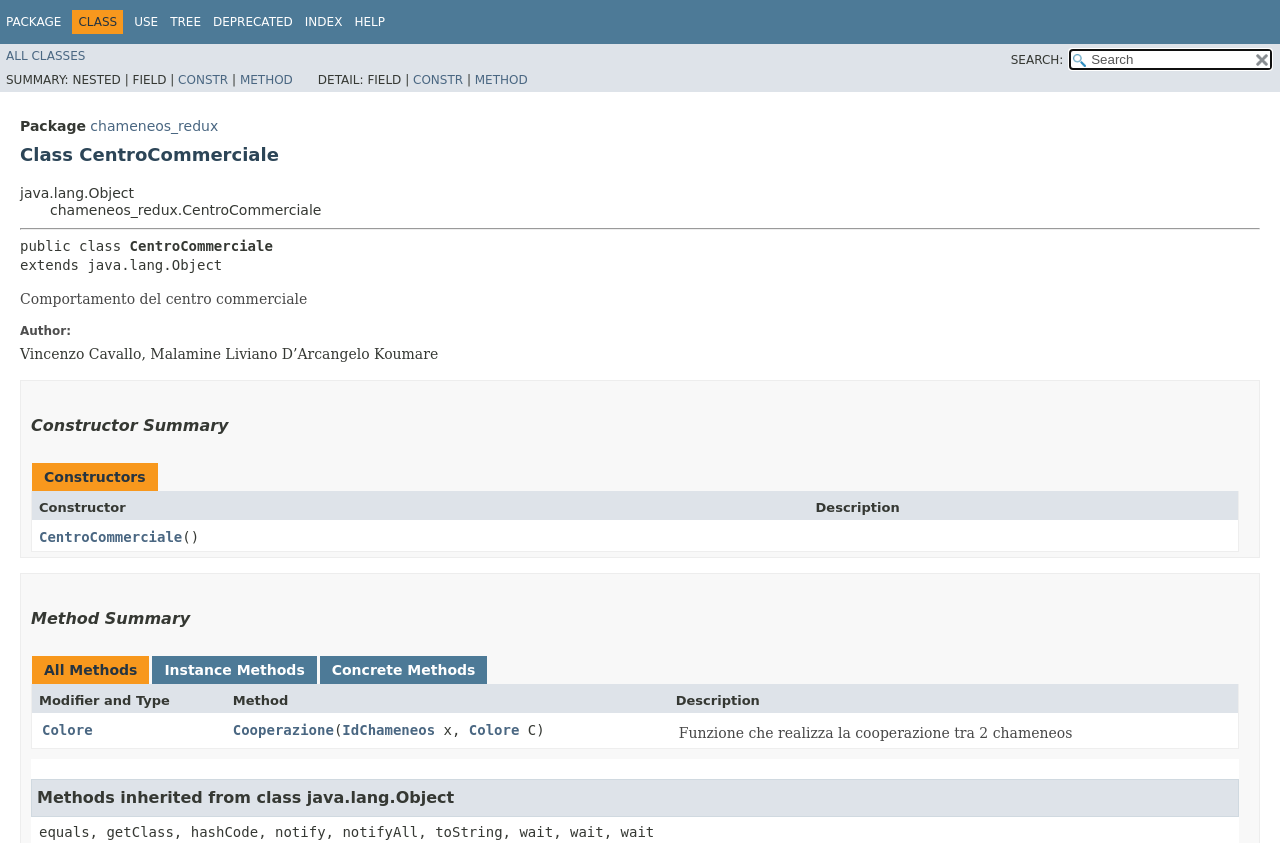
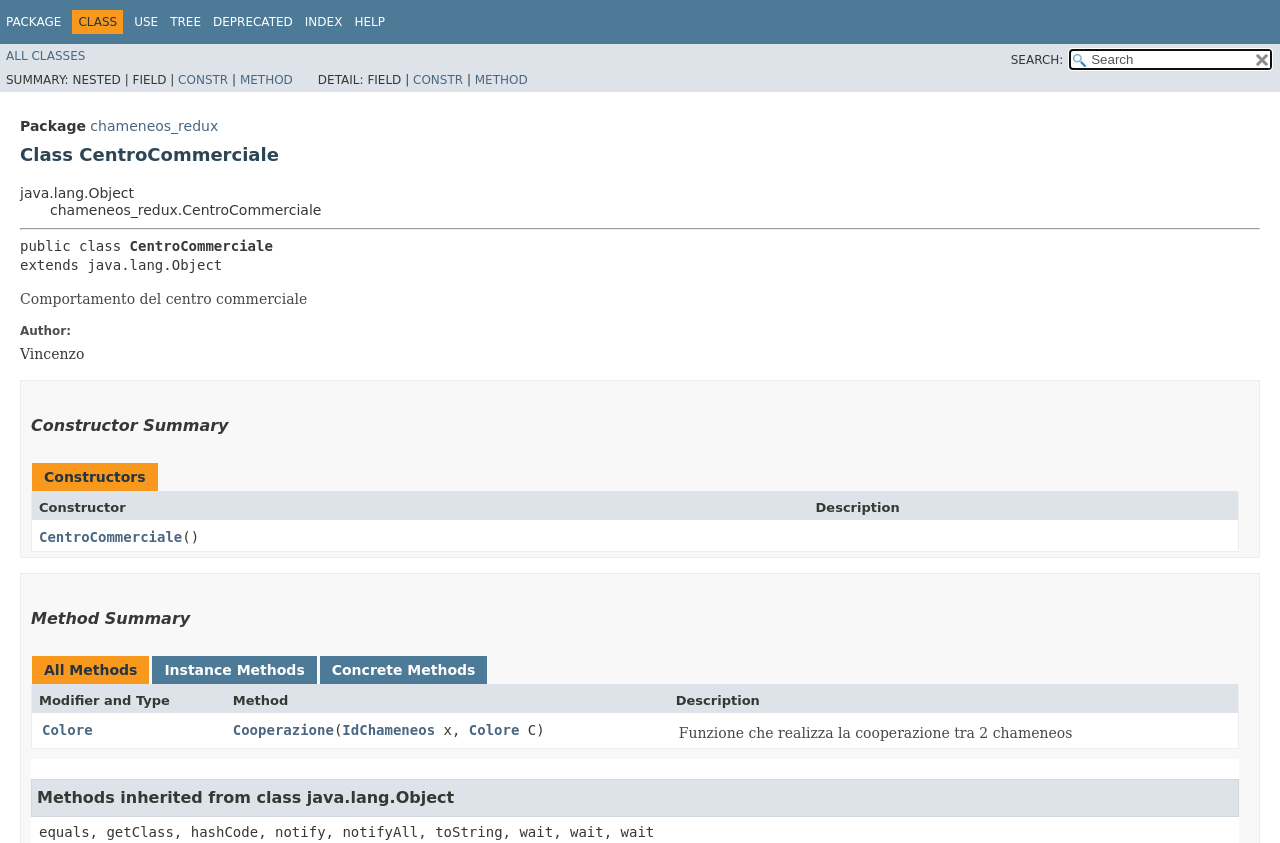
Before and after one commit to cavallo5/Chameneos_redux, a plain HTML site: page doc/chameneos_redux/CentroCommerciale.html in a window 1280 px wide. Shown: the top 843 px of the page. Drawn offline with Linux system fonts and the light colour scheme; no server answers; a script that the page names is missing; a web font is replaced by a local one.

Commit message:
Update CentroCommerciale.html

```diff
--- a/doc/chameneos_redux/CentroCommerciale.html
+++ b/doc/chameneos_redux/CentroCommerciale.html
@@ -137,7 +137,7 @@ extends java.lang.Object</pre>
 <div class="block">Comportamento del centro commerciale</div>
 <dl>
 <dt><span class="simpleTagLabel">Author:</span></dt>
-<dd>Vincenzo Cavallo, Malamine Liviano D’Arcangelo Koumare</dd>
+<dd>Vincenzo</dd>
 </dl>
 </li>
 </ul>
```
